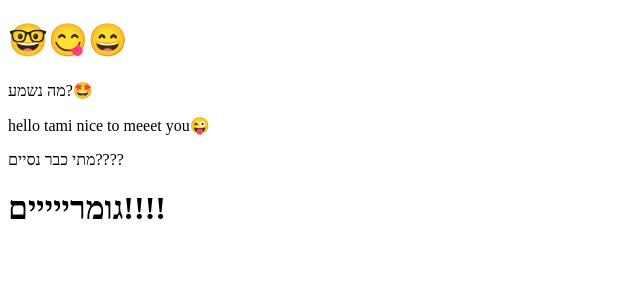
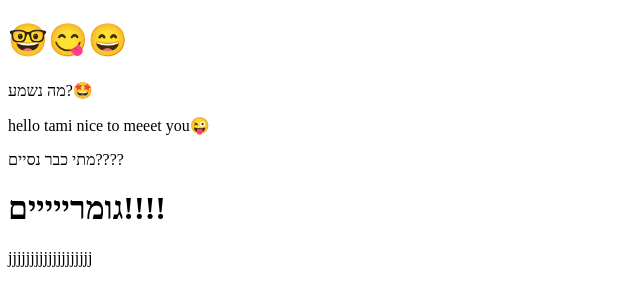
Before and after one commit to Tamar-program/H_W3, a plain HTML site: page index.html in a window 1280 px wide. Shown: the whole page, without its empty margins (0-640 px from the left). Drawn offline with Linux system fonts and the light colour scheme.

Commit message:
add line index.html

```diff
--- a/index.html
+++ b/index.html
@@ -11,5 +11,6 @@
     <p>hello tami nice to meeet you😜</p>
 <p>מתי כבר נסיים????</p>
 <h1>גומרייייים!!!!</h1>
+<p>jjjjjjjjjjjjjjjjjjj</p>
 </body>
 </html>
```
